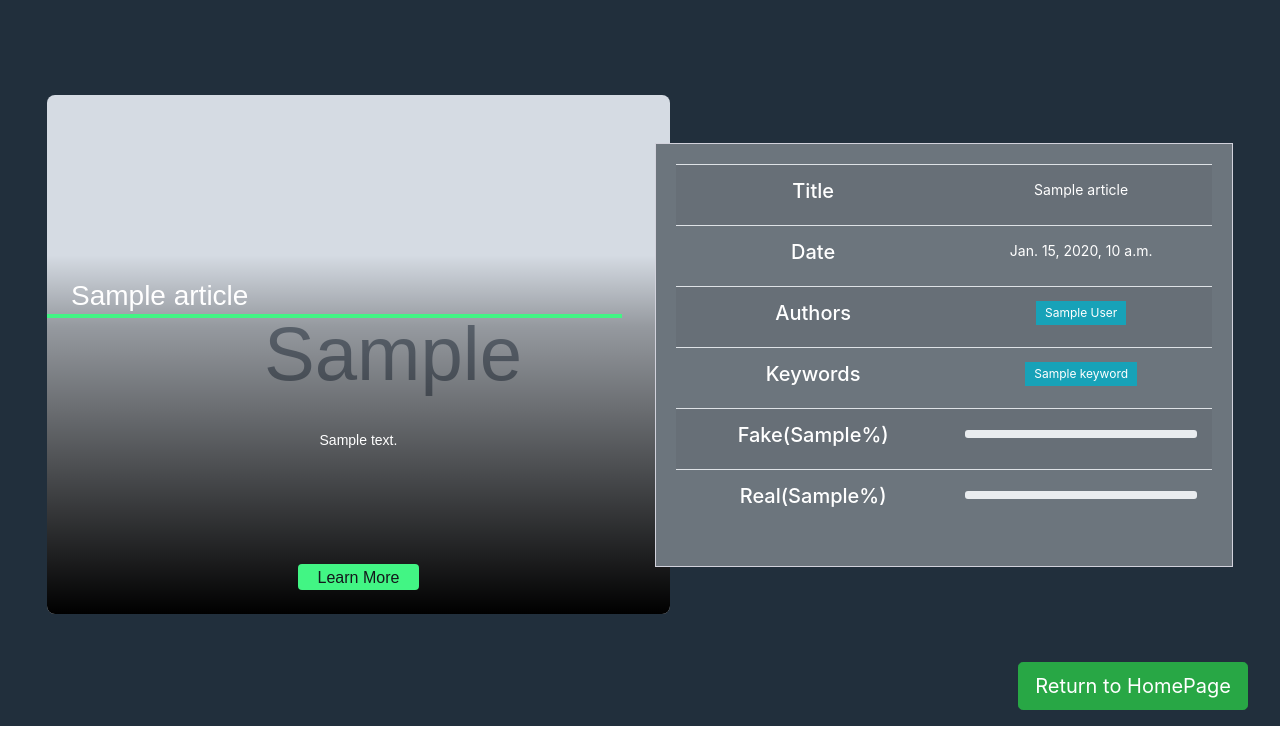
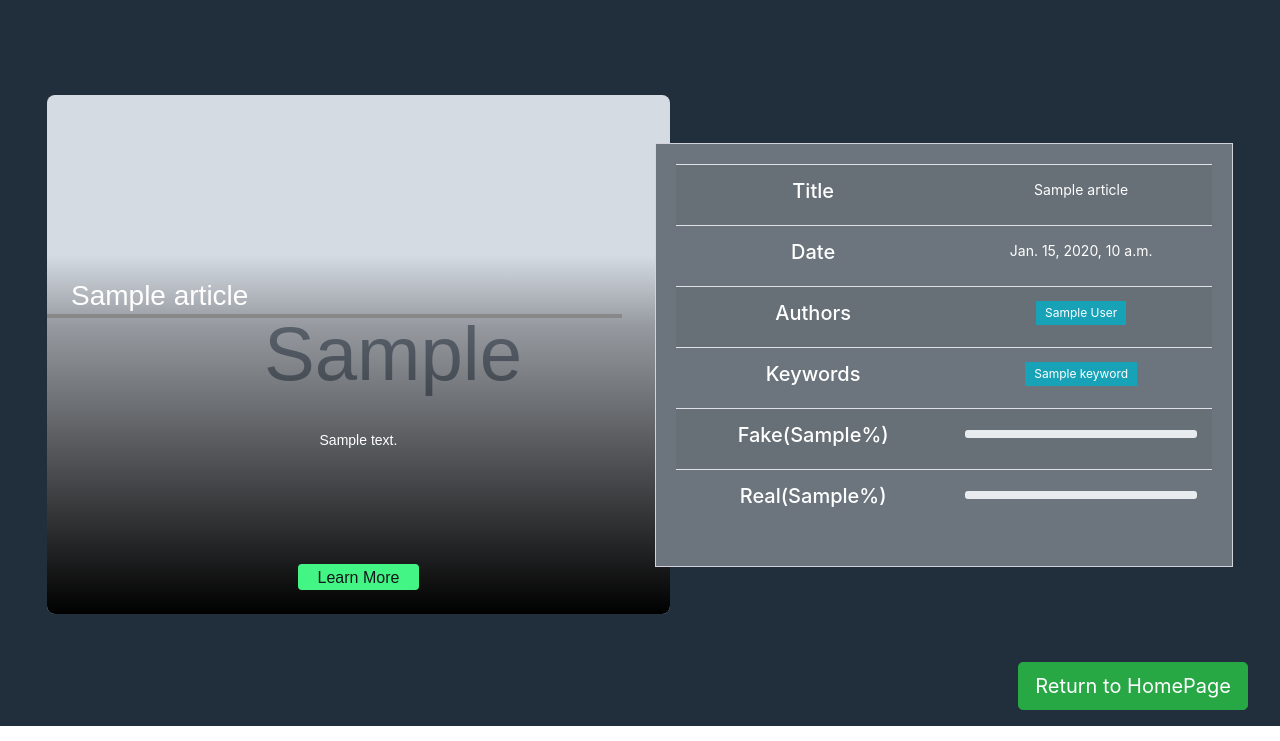
Before and after one commit to chong915/Django-Fake-News-Detector, a Django app: template app/templates/app/article.html in a window 1280 px wide. Shown: the part 59-800 px from the top of the page. Run offline with Django 3.2, Linux system fonts and the light colour scheme; the template is opened without the code that fills it: most values are stand-ins (such as "Sample title", 1, 10 or a date in 2020); grey boxes marked "Sample" are stand-in pictures; some libraries are stand-ins or nearby versions.

Commit message:
Modified style tag of color

```diff
--- a/app/templates/app/article.html
+++ b/app/templates/app/article.html
@@ -89,7 +89,7 @@
         </section>
     </main>
 <style type="text/css">
-    news-card-title::after {
+    .news-card-title::after {
         background: {{ article_data.color  }};
     }
 </style>
```
